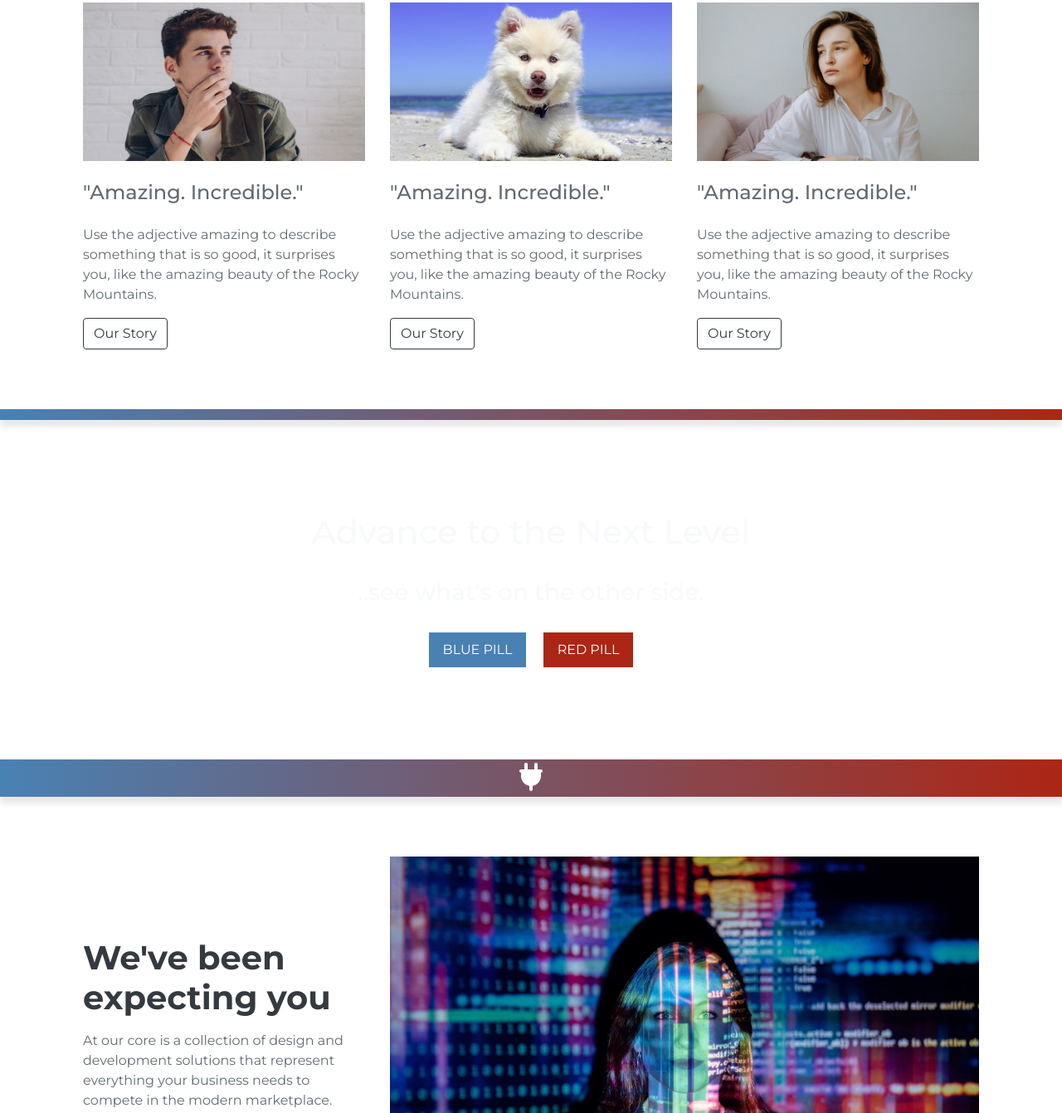
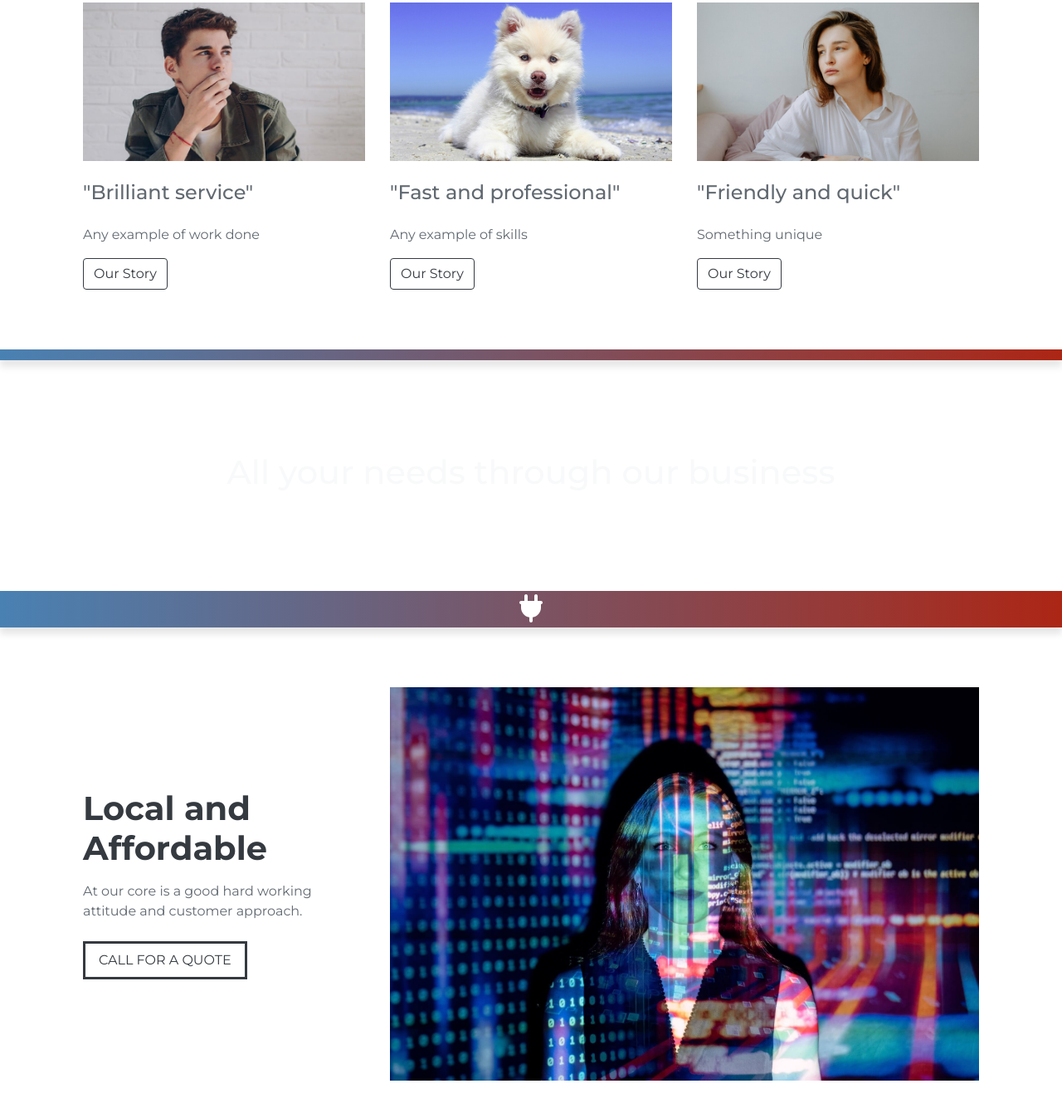
Before and after one commit to websagenz/bootstrap, a plain HTML site: page index.html in a window 1280 px wide. Shown: the part 972-2313 px from the top of the page at 83% size. Drawn offline with Linux system fonts and the light colour scheme.

Commit message:
Update index.html

```diff
--- a/index.html
+++ b/index.html
@@ -125,7 +125,7 @@
 	<div class="col-12 text-center mt-5">
 		<h1 class="text-dark pt-4">Built with Ease</h1>
 		<div class="border-top border-primary w-25 mx-auto my-3"></div>
-		<p class="lead">For all of the champions in this world.</p>
+		<p class="lead">For all your electrical needs</p>
 	</div>
 
 	<!-- Three Column Section -->
@@ -134,22 +134,22 @@
 
 			<div class="col-md-4 my-4">
 				<img src="img/1.jpg" alt="" class="w-100">
-				<h4 class="my-4">"Amazing. Incredible."</h4>
-				<p>Use the adjective amazing to describe something that is so good, it surprises you, like the amazing beauty of the Rocky Mountains.</p>
+				<h4 class="my-4">"Brilliant service"</h4>
+				<p>Any example of work done</p>
 				<a href="#" class="btn btn-outline-dark btn-md">Our Story</a>
 			</div>
 
 			<div class="col-md-4 my-4">
 				<img src="img/2.jpg" alt="" class="w-100">
-				<h4 class="my-4">"Amazing. Incredible."</h4>
-				<p>Use the adjective amazing to describe something that is so good, it surprises you, like the amazing beauty of the Rocky Mountains.</p>
+				<h4 class="my-4">"Fast and professional"</h4>
+				<p>Any example of skills</p>
 				<a href="#" class="btn btn-outline-dark btn-md">Our Story</a>
 			</div>
 
 			<div class="col-md-4 my-4">
 				<img src="img/3.jpg" alt="" class="w-100">
-				<h4 class="my-4">"Amazing. Incredible."</h4>
-				<p>Use the adjective amazing to describe something that is so good, it surprises you, like the amazing beauty of the Rocky Mountains.</p>
+				<h4 class="my-4">"Friendly and quick"</h4>
+				<p>Something unique</p>
 				<a href="#" class="btn btn-outline-dark btn-md">Our Story</a>
 			</div>
 
@@ -168,12 +168,9 @@
 			<div class="row text-light py-5">
 				<div class="col-12 text-center">
 
-					<h1>Advance to the Next Level</h1>
-					<h3 class="py-4">..see what's on the other side.</h3>
+					<h1>All your needs through our business</h1>
 
-					<button type="button" data-toggle="modal" data-target="#modal1" class="btn btn-primary btn-lg mr-2">Blue Pill</button>
 
-					<button type="button" data-toggle="modal" data-target="#modal1" class="btn btn-danger btn-lg ml-2">Red Pill</button>
 				</div>
 			</div>
 		</div>
@@ -209,9 +206,9 @@
 		<div class="row py-4">
 
 			<div class="col-lg-4 mb-4 my-lg-auto">
-				<h1 class="text-dark font-weight-bold mb-3">We've been expecting you</h1>
-				<p class="mb-4">At our core is a collection of design and development solutions that represent everything your business needs to compete in the modern marketplace.</p>
-				<a href="https://w3newbie.com/themes/" target="_blank" class="btn btn-outline-dark btn-lg">The Agency Theme</a>
+				<h1 class="text-dark font-weight-bold mb-3">Local and Affordable</h1>
+				<p class="mb-4">At our core is a good hard working attitude and customer approach.</p>
+				<a href="https://w3newbie.com/themes/" target="_blank" class="btn btn-outline-dark btn-lg">Call for a Quote</a>
 			</div>
 
 			<div class="col-lg-8"><img src="img/code.jpg" alt="" class="w-100"></div>
```
